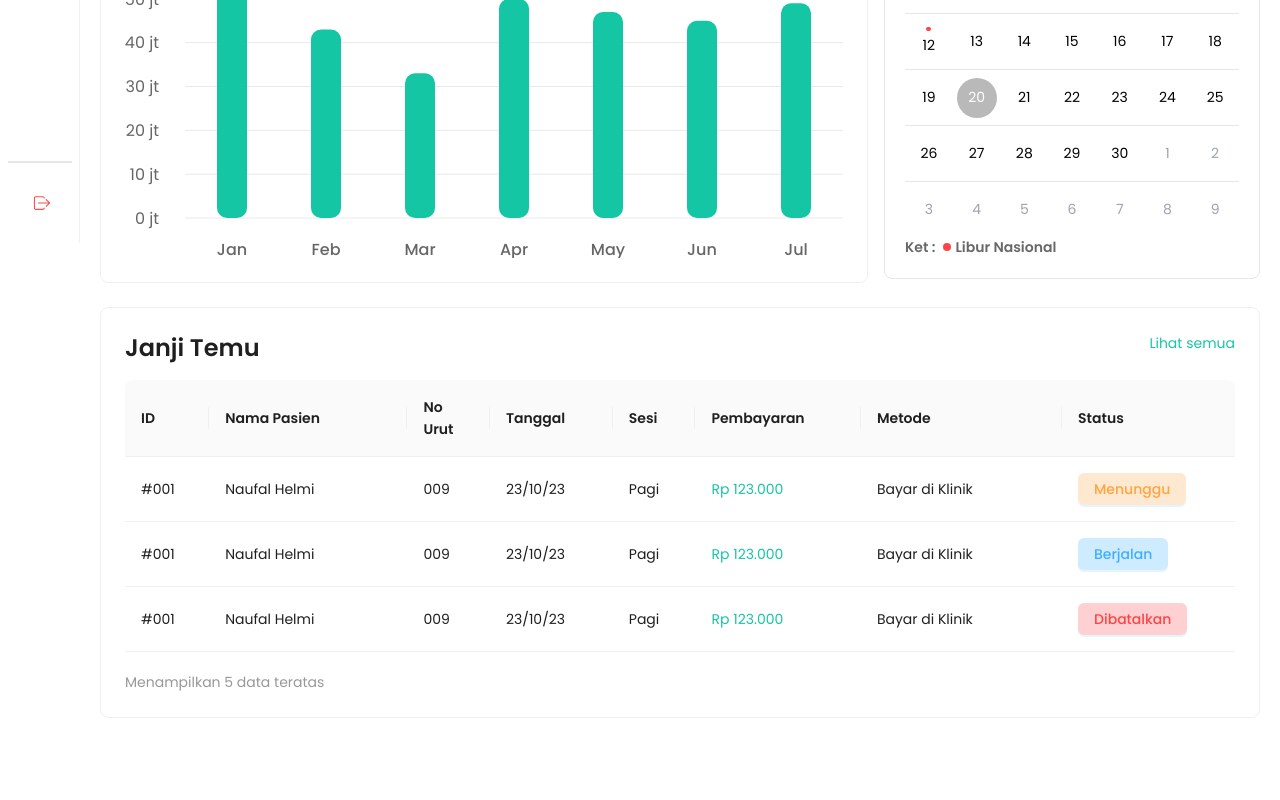
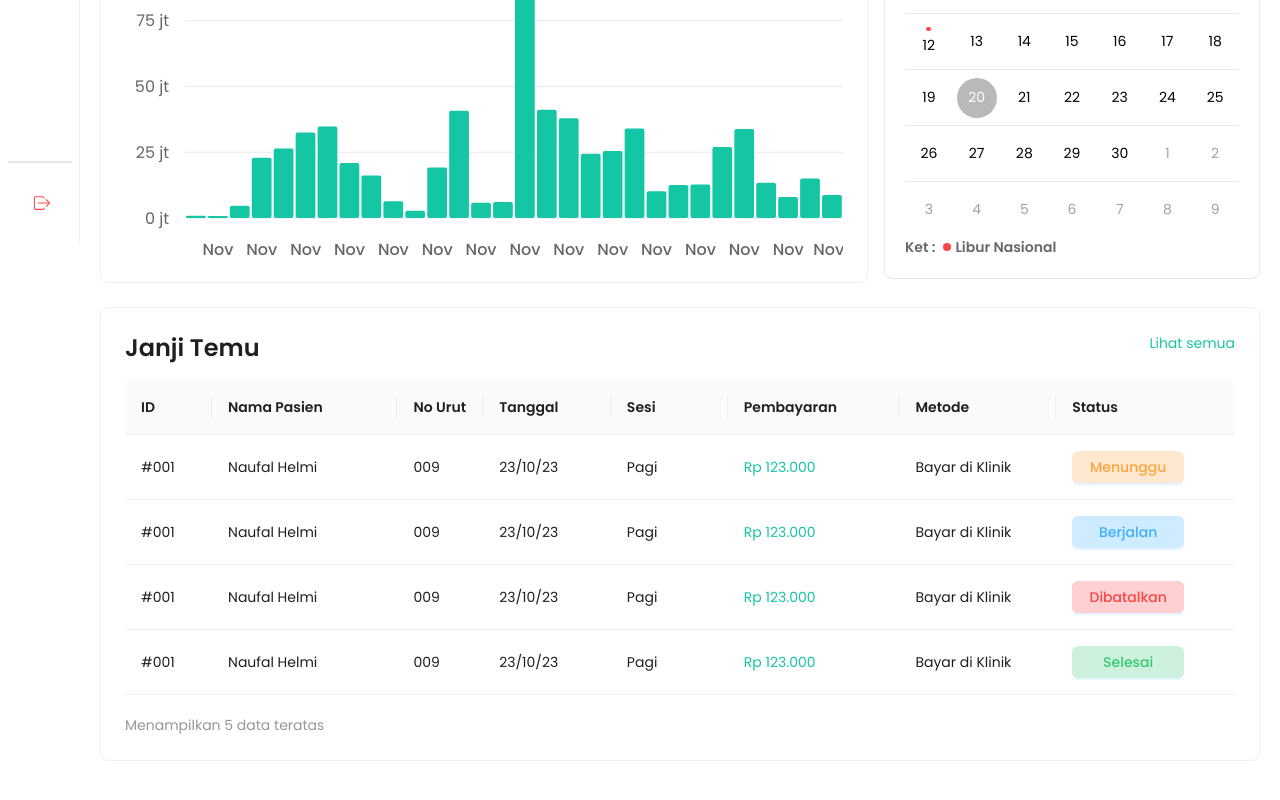
Before and after one commit to team-capstone-1/fe-repro-health, a React (Vite) app: page /dashboard in a window 1280 px wide. Shown: the part 556-1356 px from the top of the page. Before the commit the page ends 1314 px from the top, so only its background shows below. Built offline with nearby package versions, Linux system fonts and the light colour scheme.

Commit message:
refactor: update chart & appointment at db

```diff
--- a/src/views/app-views/appointment/components/ListAppointment.jsx
+++ b/src/views/app-views/appointment/components/ListAppointment.jsx
@@ -24,7 +24,7 @@ export default function AppointmentTable() {
       title: "Nama Pasien",
       dataIndex: "name",
       key: "name",
-      width: 300,
+      width: 250,
     },
     {
       title: "No Urut",
@@ -42,7 +42,7 @@ export default function AppointmentTable() {
       title: "Sesi",
       dataIndex: "session",
       key: "session",
-      width: 100,
+      width: 150,
     },
     {
       title: "Pembayaran",
@@ -57,7 +57,7 @@ export default function AppointmentTable() {
       title: "Metode",
       dataIndex: "method",
       key: "method",
-      width: 300,
+      width: 200,
     },
     {
       title: "Status",
@@ -95,7 +95,7 @@ export default function AppointmentTable() {
       name: "Naufal Helmi",
       no: "009",
       date: "23/10/23",
-      session: "Pagi",
+      session: "Malam",
       payment: 123000,
       method: "Bayar di Klinik",
       status: ["Menunggu"],
--- a/src/views/app-views/dashboard/components/AppointmentTable.jsx
+++ b/src/views/app-views/dashboard/components/AppointmentTable.jsx
@@ -1,5 +1,7 @@
 import { Link } from "react-router-dom";
 import { Card, Table, Button } from "antd";
+
+import Utils from "@/utils";
 
 export default function AppointmentTable() {
   const columns = [
@@ -13,8 +15,7 @@ export default function AppointmentTable() {
       title: "Nama Pasien",
       dataIndex: "name",
       key: "name",
-      width: 300,
-      render: (text) => <a>{text}</a>,
+      width: 250,
     },
     {
       title: "No Urut",
@@ -32,20 +33,22 @@ export default function AppointmentTable() {
       title: "Sesi",
       dataIndex: "session",
       key: "session",
-      width: 100,
+      width: 150,
     },
     {
       title: "Pembayaran",
       dataIndex: "payment",
       key: "payment",
       width: 200,
-      render: (text) => <span className="text-green-500">{text}</span>,
+      render: (val) => (
+        <span className="text-green-500">{Utils.thousandSeparator(val)}</span>
+      ),
     },
     {
       title: "Metode",
       dataIndex: "method",
       key: "method",
-      width: 300,
+      width: 200,
     },
     {
       title: "Status",
@@ -57,11 +60,13 @@ export default function AppointmentTable() {
           {status.map((tag) => {
             let color;
             if (tag === "Berjalan") {
-              color = "text-link bg-link-25 cursor-default";
+              color = "text-link bg-link-25 cursor-default w-28";
             } else if (tag === "Menunggu") {
-              color = "text-warning bg-warning-25 cursor-default";
+              color = "text-warning bg-warning-25 cursor-default w-28";
+            } else if (tag === "Selesai") {
+              color = "text-positive bg-positive-25 cursor-default w-28";
             } else {
-              color = "text-negative bg-negative-25 cursor-default";
+              color = "text-negative bg-negative-25 cursor-default w-28";
             }
 
             return (
@@ -82,7 +87,7 @@ export default function AppointmentTable() {
       no: "009",
       date: "23/10/23",
       session: "Pagi",
-      payment: "Rp 123.000",
+      payment: 123000,
       method: "Bayar di Klinik",
       status: ["Menunggu"],
     },
@@ -92,7 +97,7 @@ export default function AppointmentTable() {
       no: "009",
       date: "23/10/23",
       session: "Pagi",
-      payment: "Rp 123.000",
+      payment: 123000,
       method: "Bayar di Klinik",
       status: ["Berjalan"],
     },
@@ -102,11 +107,21 @@ export default function AppointmentTable() {
       no: "009",
       date: "23/10/23",
       session: "Pagi",
-      payment: "Rp 123.000",
+      payment: 123000,
       method: "Bayar di Klinik",
       status: ["Dibatalkan"],
     },
-  ];
+    {
+      id: "#001",
+      name: "Naufal Helmi",
+      no: "009",
+      date: "23/10/23",
+      session: "Pagi",
+      payment: 123000,
+      method: "Bayar di Klinik",
+      status: ["Selesai"],
+    },
+  ].map((item, i) => ({ ...item, key: (i + 1).toString() }));
 
   return (
     <>
--- a/src/views/app-views/dashboard/components/ChartIncome.jsx
+++ b/src/views/app-views/dashboard/components/ChartIncome.jsx
@@ -40,8 +40,17 @@ const CustomTooltip = ({ active, payload, label }) => {
 };
 
 export default function ChartIncome() {
-  const customTickYAxis = (values) => `${values.toString().slice(0, 2)} jt`;
+  // const customTickYAxis = (values) => `${values.toString().slice(0, 2)} jt`;
+  const customTickYAxis = (values) => {
+    if (values > 99000000) {
+      return `${values.toString().slice(0, 3)} jt`;
+    } else {
+      return `${values.toString().slice(0, 2)} jt`;
+    }
+  };
   const customTickXAxis = (value) => value.slice(0, 3);
+
+  const mobileSize = window.innerWidth >= 450;
 
   const { RangePicker } = DatePicker;
 
@@ -55,6 +64,7 @@ export default function ChartIncome() {
       setStartDate(dates[0]);
       setEndDate(dates[1]);
       setSelectedRange(dates);
+      console.log(dates);
     } else {
       setStartDate("");
       setEndDate("");
@@ -142,12 +152,15 @@ export default function ChartIncome() {
               <YAxis
                 tickFormatter={customTickYAxis}
                 orientation="left"
-                type="string"
-                dataKey="amount"
+                type="number"
+                // dataKey="amount"
                 tickLine={false}
                 axisLine={false}
-                tickMargin={20}
-                // ticks={[0, 10, 20, 30, 40, 50, 60]} custom show tick
+                tickMargin={10}
+                // ticks={[0, 10, 20, 30, 40, 50, 60]}
+                custom
+                show
+                tick
                 className="text-base"
               />
 
@@ -159,8 +172,9 @@ export default function ChartIncome() {
 
               <Bar
                 id="bar-chart-income"
-                barSize={window.innerWidth >= 450 ? 30 : 20}
-                radius={10}
+                barSize={mobileSize || data.length < 20 ? 30 : 5}
+                // barSize={data.length < 8 ? 30 : 20}
+                radius={data.length < 10 ? 10 : 2}
                 dataKey="after"
                 name="Jumlah Pendapatan"
                 fill="rgba(20, 198, 164, 1)"
--- a/src/views/app-views/dashboard/constant/graph-income/index.js
+++ b/src/views/app-views/dashboard/constant/graph-income/index.js
@@ -1,43 +1,176 @@
 import dayjs from "dayjs";
 
+const formatDateToStringMMYYYY = (date) => {
+  const value = dayjs(date, "DD-MM-YYYY");
+  return value.format("MMMM YYYY");
+};
+
 // dataset
-export const DataIncome = [
+// export const DataIncome = [
+//   {
+//     date: dayjs().add(-10, "month").format("MMMM YYYY"),
+//     after: 53000000,
+//     amount: 0,
+//   },
+//   {
+//     date: dayjs().add(-9, "month").format("MMMM YYYY"),
+//     after: 43000000,
+//     amount: 10000000,
+//   },
+//   {
+//     date: dayjs().add(-8, "month").format("MMMM YYYY"),
+//     after: 33000000,
+//     amount: 20000000,
+//   },
+//   {
+//     date: dayjs().add(-7, "month").format("MMMM YYYY"),
+//     after: 50000000,
+//     amount: 30000000,
+//   },
+//   {
+//     date: dayjs().add(-6, "month").format("MMMM YYYY"),
+//     after: 47000000,
+//     amount: 40000000,
+//   },
+//   {
+//     date: dayjs().add(-5, "month").format("MMMM YYYY"),
+//     after: 45000000,
+//     amount: 50000000,
+//   },
+//   {
+//     date: dayjs().add(-4, "month").format("MMMM YYYY"),
+//     after: 49000000,
+//     amount: 60000000,
+//   },
+// ];
+
+export const PlainDataIncome = [
   {
-    date: dayjs().add(-10, "month").format("MMMM YYYY"),
-    after: 53000000,
-    amount: 0,
+    date: "01-11-2023",
+    after: 900000,
   },
   {
-    date: dayjs().add(-9, "month").format("MMMM YYYY"),
-    after: 43000000,
-    amount: 10000000,
+    date: "02-11-2023",
+    after: 800000,
   },
   {
-    date: dayjs().add(-8, "month").format("MMMM YYYY"),
-    after: 33000000,
-    amount: 20000000,
+    date: "03-11-2023",
+    after: 4640045,
   },
   {
-    date: dayjs().add(-7, "month").format("MMMM YYYY"),
-    after: 50000000,
-    amount: 30000000,
+    date: "04-11-2023",
+    after: 22865856,
   },
   {
-    date: dayjs().add(-6, "month").format("MMMM YYYY"),
-    after: 47000000,
-    amount: 40000000,
+    date: "05-11-2023",
+    after: 26408664,
   },
   {
-    date: dayjs().add(-5, "month").format("MMMM YYYY"),
-    after: 45000000,
-    amount: 50000000,
+    date: "06-11-2023",
+    after: 32475250,
   },
   {
-    date: dayjs().add(-4, "month").format("MMMM YYYY"),
-    after: 49000000,
-    amount: 60000000,
+    date: "07-11-2023",
+    after: 34803815,
+  },
+  {
+    date: "08-11-2023",
+    after: 20905891,
+  },
+  {
+    date: "09-11-2023",
+    after: 16181572,
+  },
+  {
+    date: "10-11-2023",
+    after: 6411077,
+  },
+  {
+    date: "11-11-2023",
+    after: 2741965,
+  },
+  {
+    date: "12-11-2023",
+    after: 19175514,
+  },
+  {
+    date: "13-11-2023",
+    after: 40826120,
+  },
+  {
+    date: "14-11-2023",
+    after: 5786028,
+  },
+  {
+    date: "15-11-2023",
+    after: 6048350,
+  },
+  {
+    date: "16-11-2023",
+    after: 99100000,
+  },
+  {
+    date: "17-11-2023",
+    after: 41139644,
+  },
+  {
+    date: "18-11-2023",
+    after: 37948462,
+  },
+  {
+    date: "19-11-2023",
+    after: 24413857,
+  },
+  {
+    date: "20-11-2023",
+    after: 25470265,
+  },
+  {
+    date: "21-11-2023",
+    after: 34069700,
+  },
+  {
+    date: "22-11-2023",
+    after: 10211132,
+  },
+  {
+    date: "23-11-2023",
+    after: 12531885,
+  },
+  {
+    date: "24-11-2023",
+    after: 12714056,
+  },
+  {
+    date: "25-11-2023",
+    after: 27023882,
+  },
+  {
+    date: "26-11-2023",
+    after: 33827396,
+  },
+  {
+    date: "27-11-2023",
+    after: 13371354,
+  },
+  {
+    date: "28-11-2023",
+    after: 7979962,
+  },
+  {
+    date: "29-11-2023",
+    after: 15032924,
+  },
+  {
+    date: "30-11-2023",
+    after: 8712508,
   },
 ];
+
+export const DataIncome = PlainDataIncome.map((value) => {
+  value.date = formatDateToStringMMYYYY(value.date);
+  return value;
+});
 
 export const RangePresets = [
   {
```
